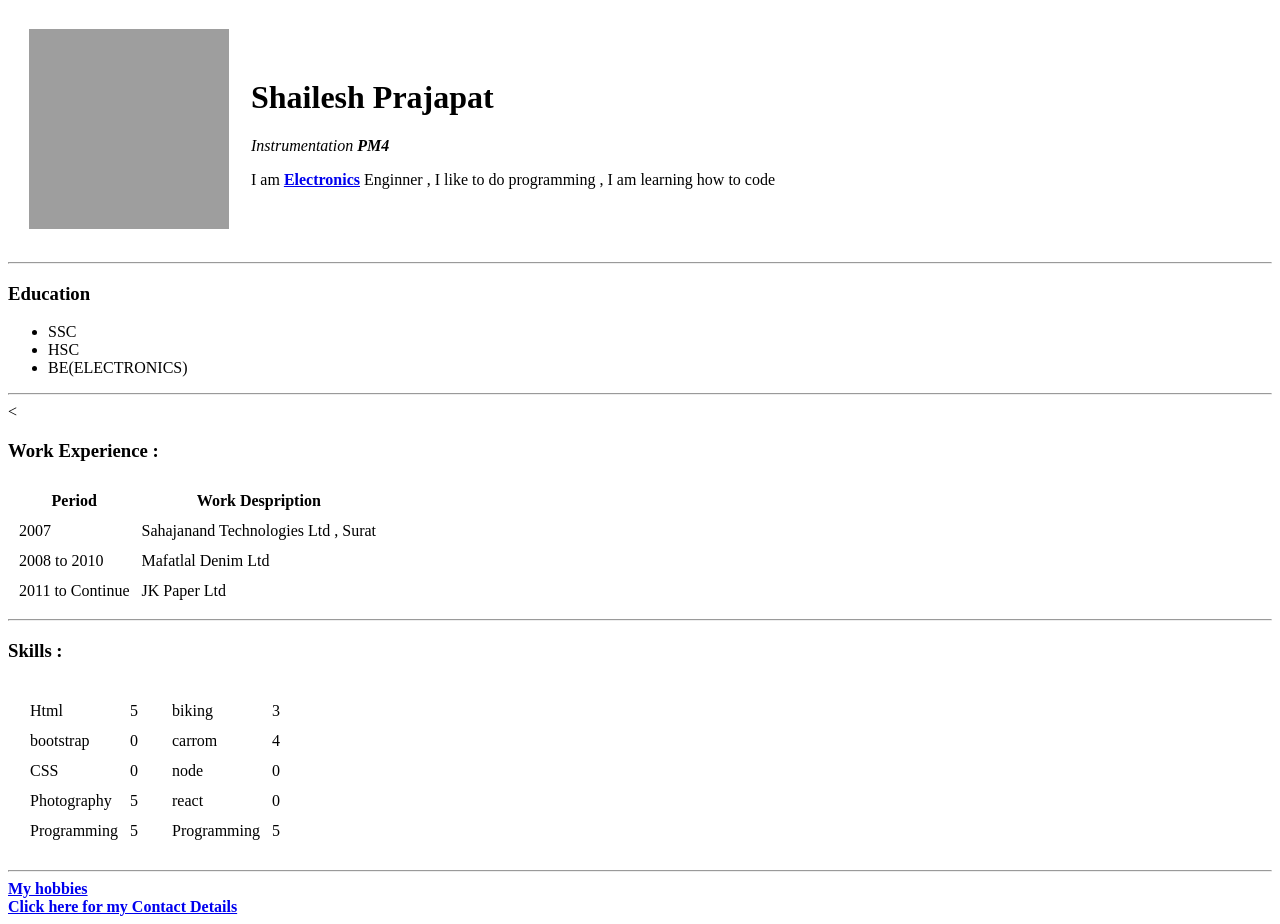
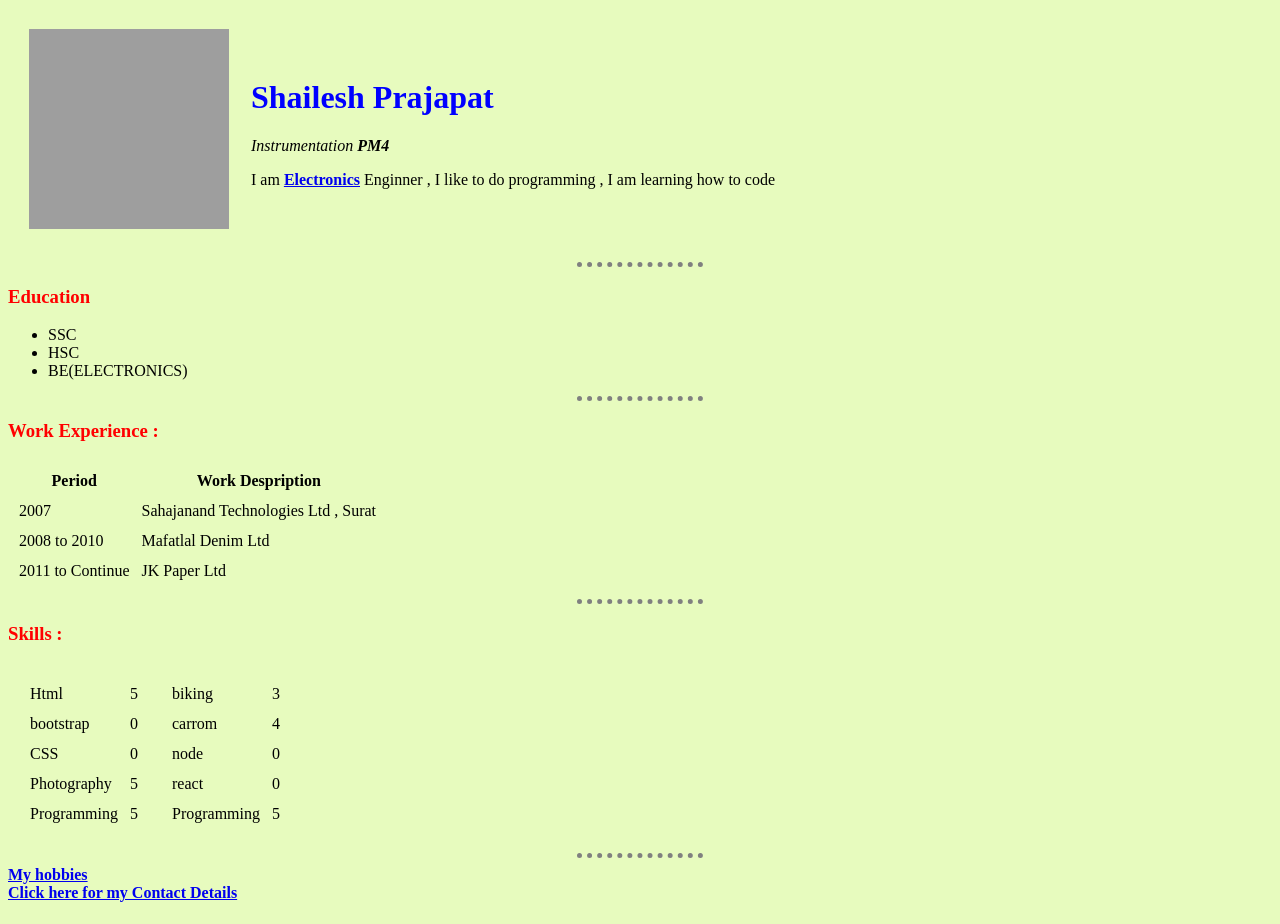
Before and after one commit to ShaileshPrajapat/cv, a plain HTML site: page index.html in a window 1280 px wide. Drawn offline with Linux system fonts and the light colour scheme; grey boxes are pictures that could not be loaded.

Commit message:
Add files via upload

```diff
--- /dev/null
+++ b/css/style.css
@@ -0,0 +1,18 @@
+body
+{
+  background-color:#E7FBBE;
+}
+hr{
+
+  border-style: none;
+  border-top-style:dotted;
+  border-color:grey;
+  border-width:5px;
+  width:10%;
+}
+h1{
+  color:blue;
+}
+h3{
+  color:red;
+}
--- a/index.html
+++ b/index.html
@@ -4,9 +4,11 @@
 <head>
   <meta charset="utf-8">
   <title> 💙 Shailesh Prajapat Site</title>
+<link rel="stylesheet" href="css/style.css">
 </head>
 
 <body>
+
   <table cellspacing="20">
     <tr>
       <td>  <img src="Images\Shailesh.png" alt="My image" width="200" height="200"></td>
@@ -23,7 +25,7 @@
   <li>BE(ELECTRONICS)</li>
   </ul>
   <hr>
-  <<h3>Work Experience :</h3>
+  <h3>Work Experience :</h3>
   <table cellspacing="10">
     <thead>
       <tr>
@@ -109,8 +111,8 @@
 </table>
 
 <hr>
-  <strong><a href="hobbies.html">My hobbies</a></strong>
-<br><strong><a href="contact.html">Click here for my Contact Details</a></strong>
+  <strong><a href="Hobbies.html">My hobbies</a></strong>
+<br><strong><a href="Contact.html">Click here for my Contact Details</a></strong>
 
 </body>
 
```
